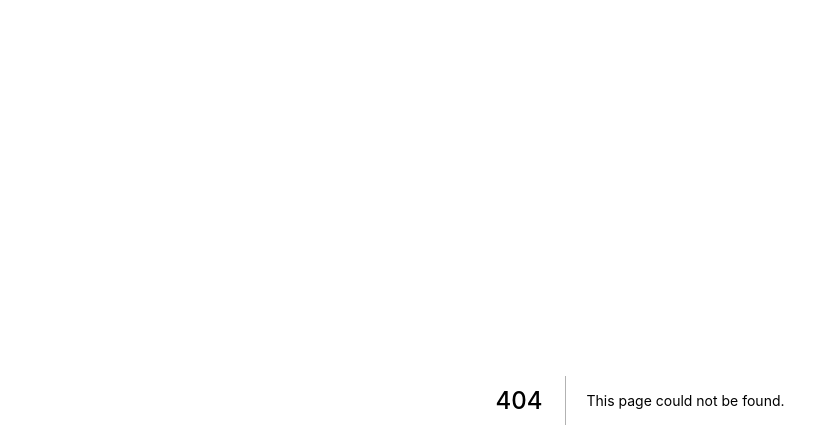
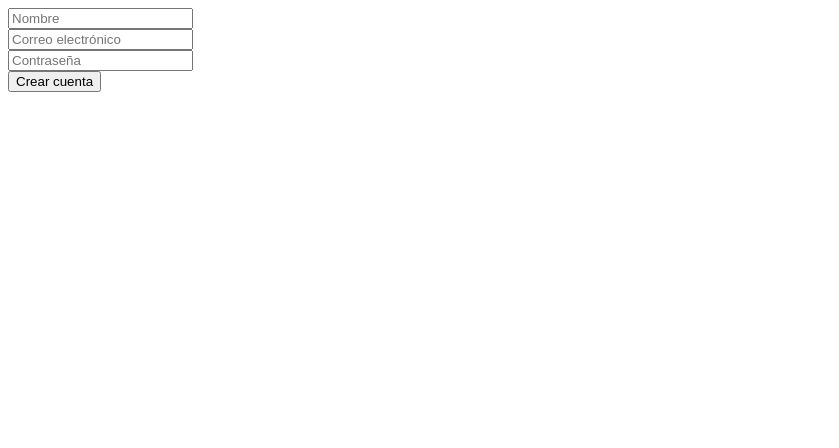
Before and after one commit to brapifra/mvp, a Next.js app: page /users/new in a window 1280 px wide. Before the commit this address had no page. Shown: the top 448 px of the page, without its empty margins (0-839 px from the left). Built offline with nearby package versions, Linux system fonts and the light colour scheme.

Commit message:
Add basic users/new page

```diff
--- /dev/null
+++ b/pages/users/new.tsx
@@ -0,0 +1,76 @@
+import React from 'react';
+import { GetStaticProps } from 'next';
+import { useRouter } from 'next/router';
+import { useForm } from 'react-hook-form';
+import {
+  useTranslate,
+  withI18StaticProps,
+  I18nStaticProps,
+} from 'contexts/i18n';
+import { UserName } from 'contexts/user/domain/UserName';
+import { reactHookFormValidate } from 'contexts/shared/infrastructure/reactHookFormValidate';
+import { UserEmail } from 'contexts/user/domain/UserEmail';
+import { UserPassword } from 'contexts/user/domain/UserPassword';
+
+type Props = I18nStaticProps;
+
+const NewUser: React.FC<Props> = ({ locale }) => {
+  const router = useRouter();
+  const t = useTranslate(locale);
+  const {
+    register,
+    handleSubmit,
+    formState: { isSubmitting },
+    errors,
+  } = useForm();
+
+  const onSubmit = handleSubmit(({ name, email, password }) => {
+    router.replace('/');
+    // eslint-disable-next-line no-console
+    console.log(email, password, name);
+  });
+
+  return (
+    <>
+      <form onSubmit={onSubmit}>
+        <input
+          name="name"
+          placeholder={t('Name')}
+          ref={register({
+            required: t('Required'),
+            validate: reactHookFormValidate((name) => new UserName(name)),
+          })}
+        />
+        <div>{t(errors.name?.message)}</div>
+        <input
+          name="email"
+          placeholder={t('Email')}
+          ref={register({
+            required: t('Required'),
+            validate: reactHookFormValidate((email) => new UserEmail(email)),
+          })}
+        />
+        <div>{t(errors.email?.message)}</div>
+        <input
+          name="password"
+          placeholder={t('Password')}
+          type="password"
+          ref={register({
+            required: t('Required'),
+            validate: reactHookFormValidate((password) =>
+              UserPassword.fromPlainText(password)
+            ),
+          })}
+        />
+        <div>{t(errors.password?.message)}</div>
+        <button disabled={isSubmitting} type="submit">
+          {t('Create account')}
+        </button>
+      </form>
+    </>
+  );
+};
+
+export default NewUser;
+
+export const getStaticProps: GetStaticProps = withI18StaticProps();
```
Also changed, not shown: 1 other file (tests, documents, lock files or other folders).
